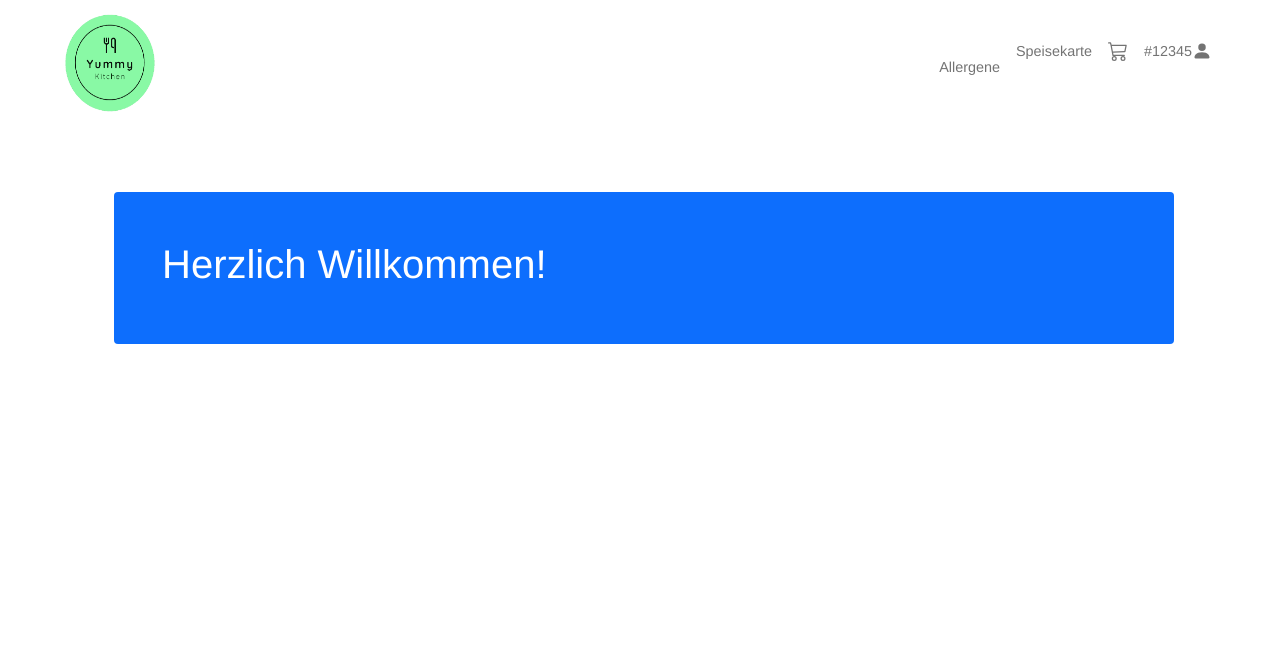
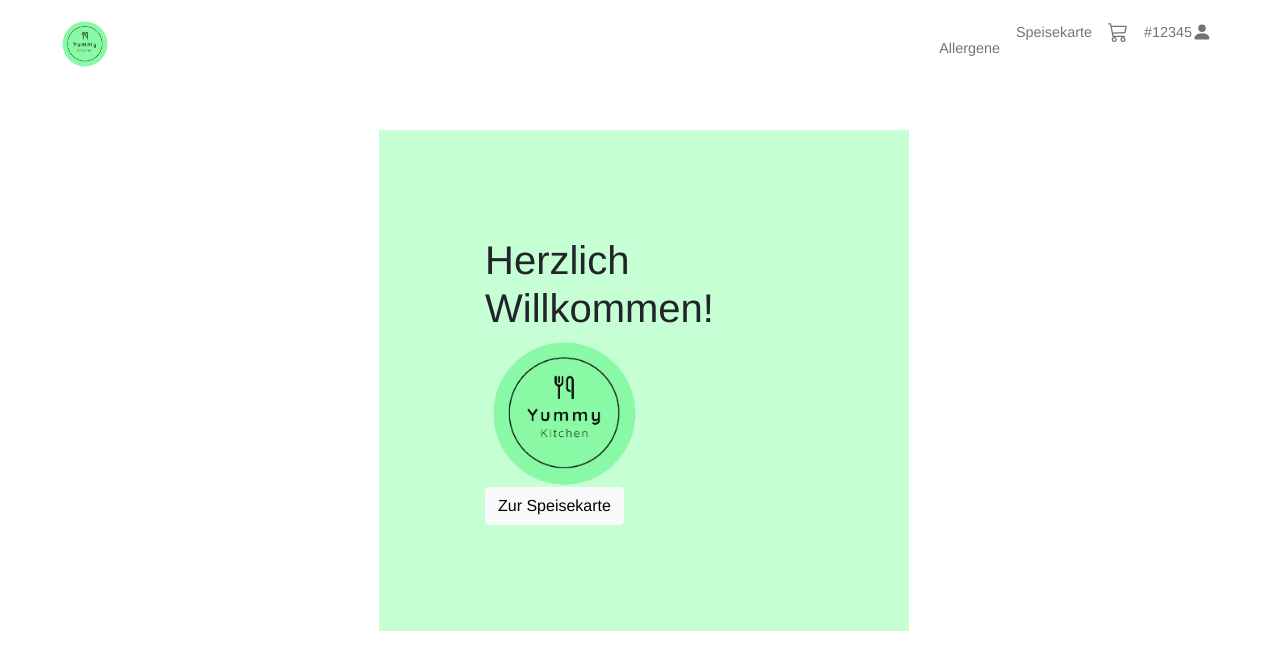
Before and after one commit to yummy4friends/y4f, an ASP.NET Core app: page / in a window 1280 px wide. Shown: the top 670 px of the page. Run offline with ASP.NET Core 8, Linux system fonts and the light colour scheme; style sheets or scripts are compiled from the project's sources.

Commit message:
Startpage added

```diff
--- a/Pages/Index.razor
+++ b/Pages/Index.razor
@@ -8,7 +8,10 @@
 </header>
 
 <body>
-    <div class="mt-4 p-5 bg-primary text-white rounded" >
-        <h1>Herzlich Willkommen!</h1>
+    <div class="container col-md-6" id="content">
+            <h1>Herzlich Willkommen!</h1>
+            <img src="assets/Logo_new.png">
+            <br><button type="button" class="btn btn-light">Zur Speisekarte</button>
+
     </div>
 </body>
--- /dev/null
+++ b/wwwroot/css/Site.css
@@ -0,0 +1,17 @@
+#content {
+    background-color: #C7FFD5;
+    padding: 10%;
+}
+
+
+img {
+    height: 50%;
+    max-width: 50%;
+    text-align: center;
+}
+
+
+button {
+    text-align: center;
+    position: center;
+}
--- a/wwwroot/index.html
+++ b/wwwroot/index.html
@@ -7,6 +7,7 @@
     <title>y4f</title>
     <base href="/" />
     <link href="css/bootstrap/bootstrap.min.css" rel="stylesheet" />
+    <link href="css/Site.css" rel="stylesheet" />
     <link href="css/app.css" rel="stylesheet" />
     <link rel="icon" type="image/png" href="favicon.png" />
     <link href="y4f.styles.css" rel="stylesheet" />
```
